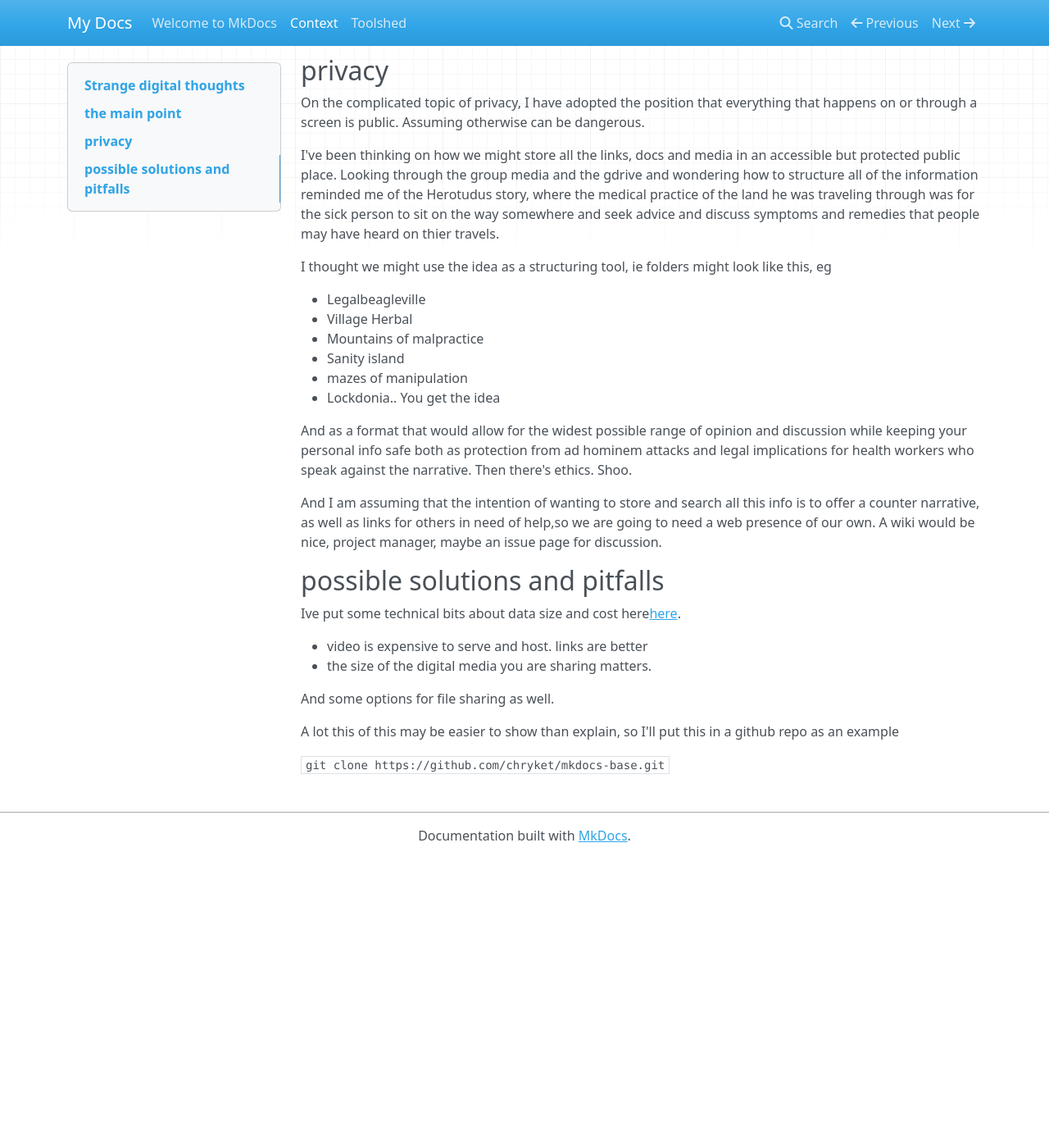
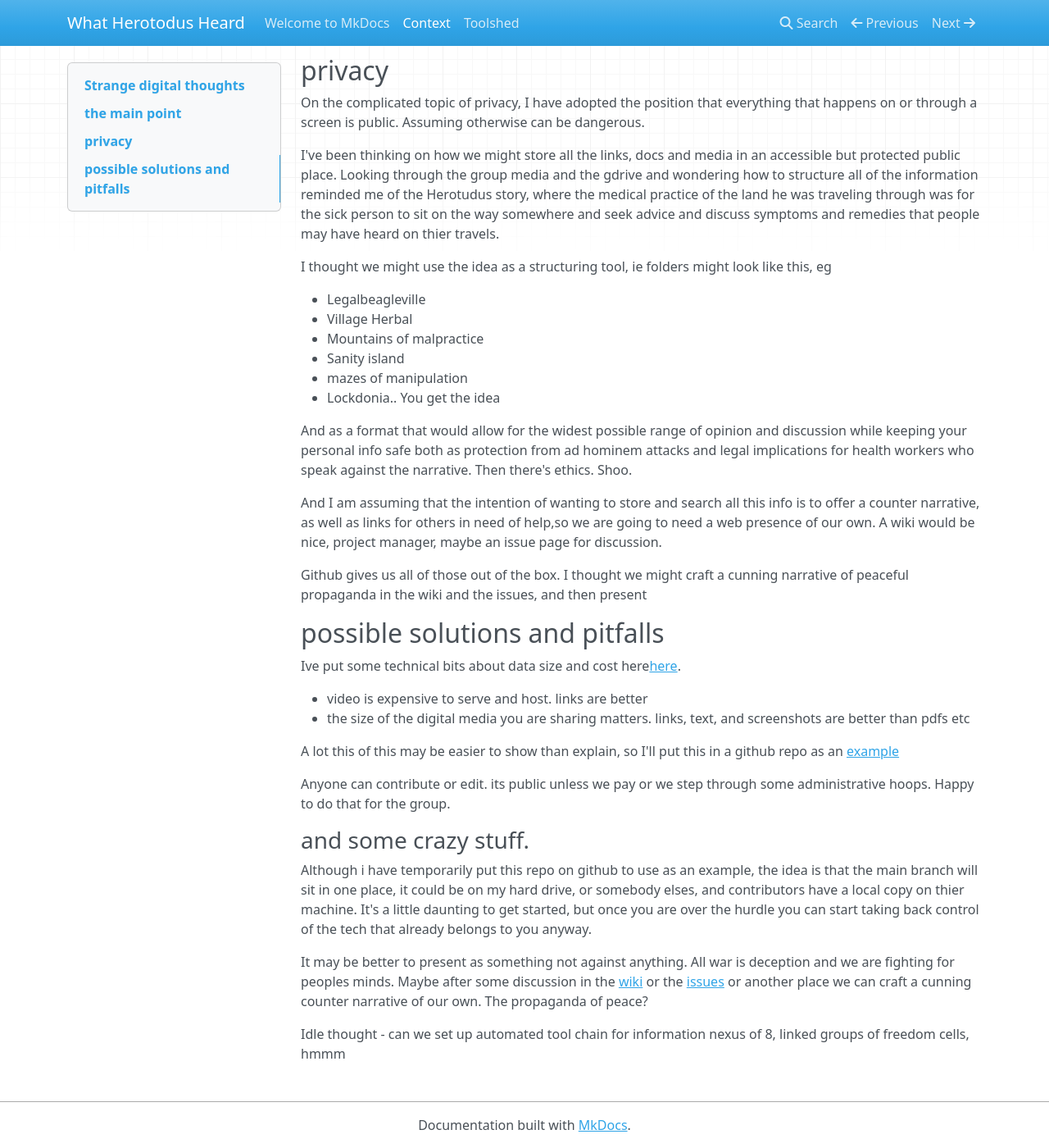
Before and after one commit to chryket/nutmeg, an MkDocs documentation site: the page built from docs/context.md, in a window 1280 px wide and 1400 px high, scrolled down 1251 px. Shown: the whole window at 82% size. Built offline with MkDocs 1.6.1, drawn with Linux system fonts in a browser that asks for light colours; nearby versions of some CDN libraries; before the commit the page ends 2298 px from its top, so only the background shows below that.

Commit message:
minor edits

````diff
--- a/docs/context.md
+++ b/docs/context.md
@@ -45,15 +45,26 @@ And as a format that would allow for the widest possible range of opinion and di
 
 And I am assuming that the intention of wanting to store and search all this info is to offer a counter narrative, as well as links for others in need of help,so we are going to need a web presence of our own. A wiki would be nice, project manager, maybe an issue page for discussion.
 
+Github gives us all of those out of the box. I thought we might craft a cunning narrative of peaceful propaganda in the wiki and the issues, and then present
+
 ## possible solutions and pitfalls
 
 Ive put some technical bits about data size and cost here[here](/toolshed/).
 
 - video is expensive to serve and host. links are better
-- the size of the digital media you are sharing matters.
+- the size of the digital media you are sharing matters. links, text, and screenshots are better than pdfs etc
 
-And some options for file sharing as well.
 
-A lot this of this may be easier to show than explain, so I'll put this in a github repo as an example
 
-```git clone https://github.com/chryket/mkdocs-base.git```
+
+A lot this of this may be easier to show than explain, so I'll put this in a github repo as an [example](https://github.com/chryket/lands_of_herotodus)
+
+Anyone can contribute or edit. its public unless we pay or we step through some administrative hoops. Happy to do that for the group.
+
+### and some crazy stuff.
+
+Although i have temporarily put this repo on github to use as an example, the idea is that the main branch will sit in one place, it could be on my hard drive, or somebody elses, and contributors have a local copy on thier machine. It's a little daunting to get started, but once you are over the hurdle you can start taking back control of the tech that already belongs to you anyway.
+
+It may be better to present as something not against anything. All war is deception and we are fighting for peoples minds. Maybe after some discussion in the [wiki](https://github.com/chryket/lands_of_herotodus/wiki) or the [issues](https://github.com/chryket/lands_of_herotodus/issues) or another place we can craft a cunning counter narrative of our own. The propaganda of peace?
+
+Idle thought - can we set up automated tool chain for information nexus of 8, linked groups of freedom cells, hmmm
--- a/mkdocs.yml
+++ b/mkdocs.yml
@@ -1 +1 @@
-site_name: My Docs
+site_name: What Herotodus Heard
````
Also changed, not shown: docs/toolshed.md (+5 -5 lines).
